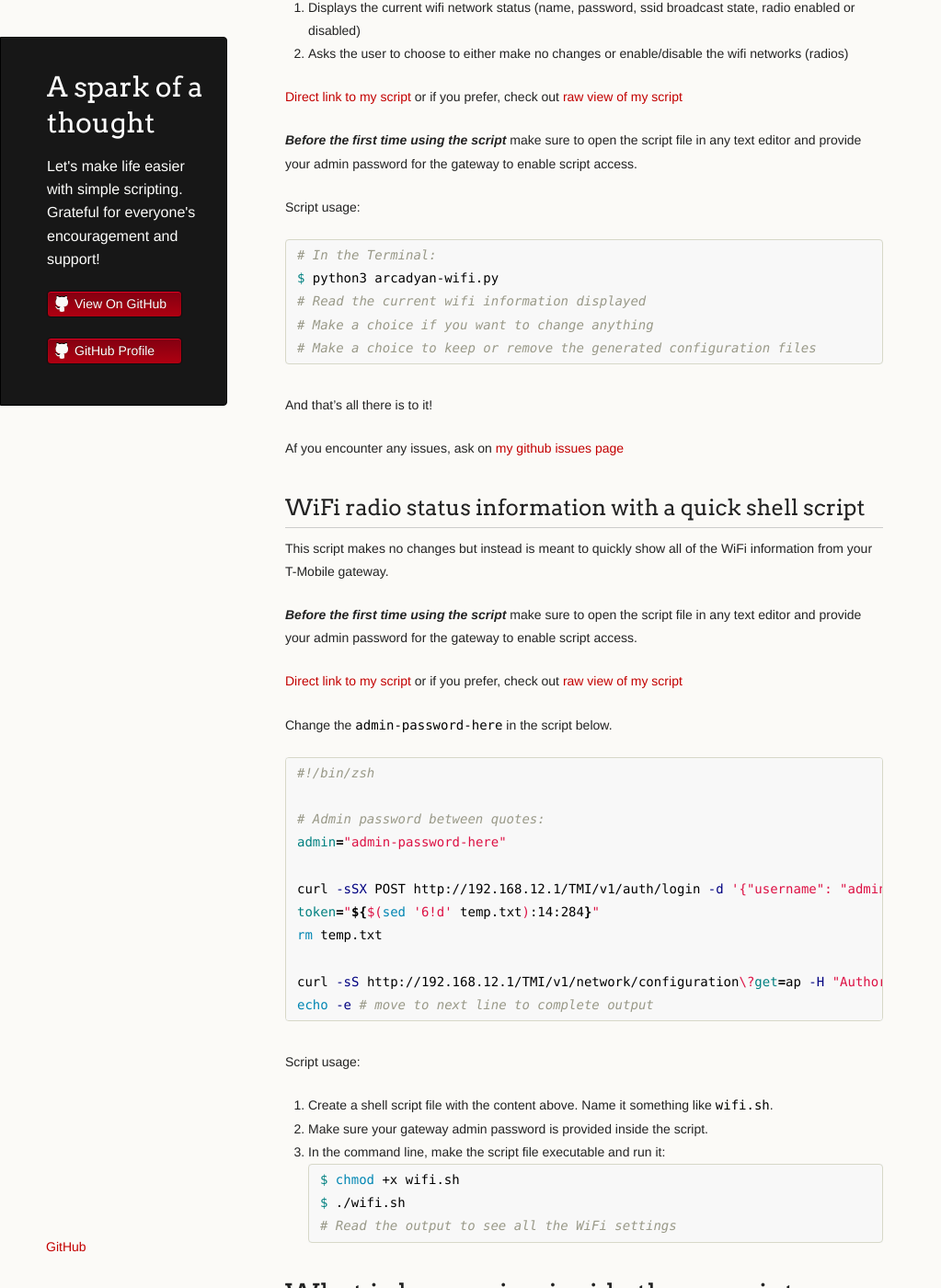
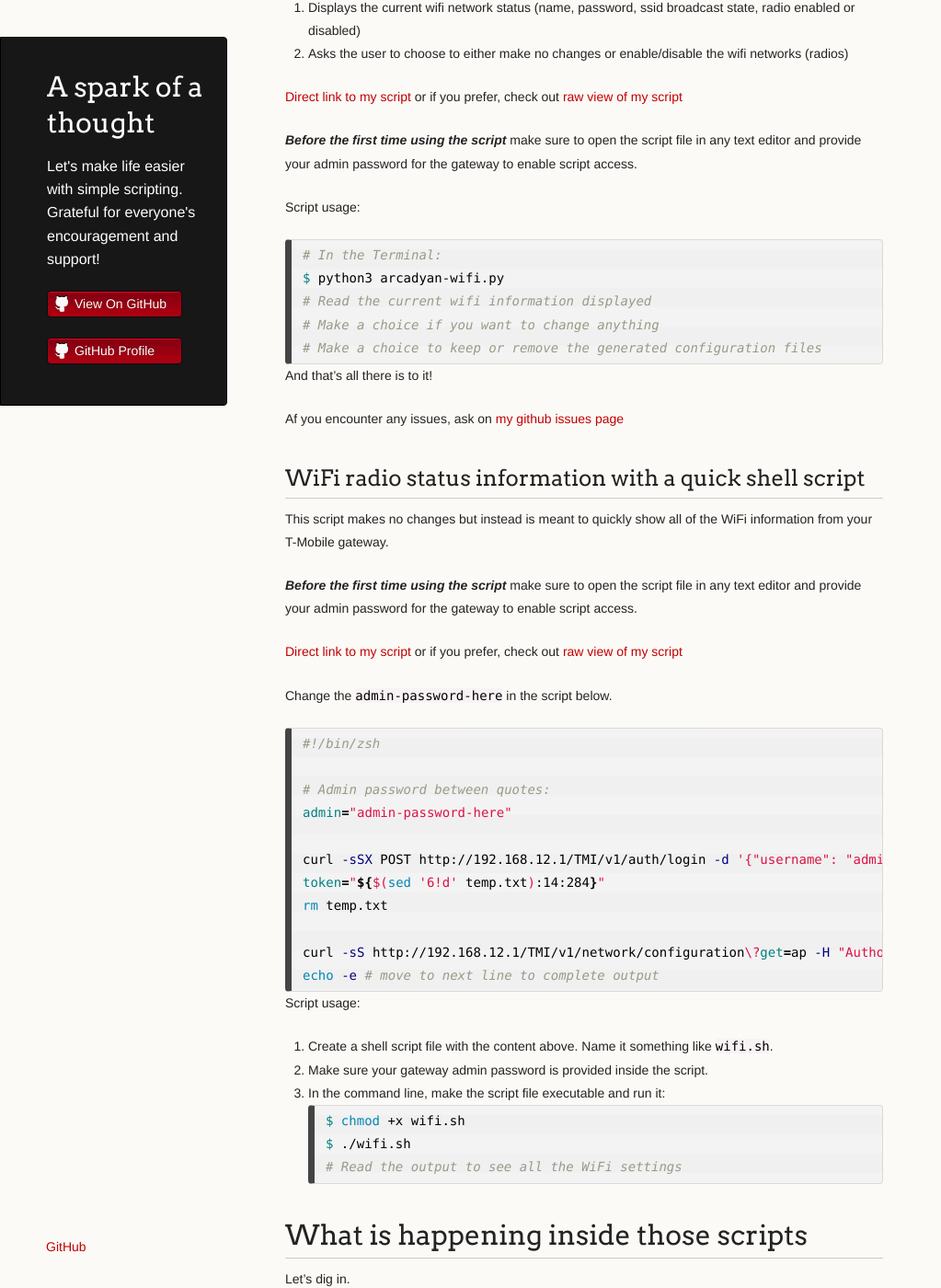
Before and after one commit to verityj/verityj.github.io, a Jekyll site: the page built from docs/index.md, in a window 1280 px wide and 1400 px high, scrolled down 387 px. Shown: the whole window at 92% size, without its empty margins (0-1023 px from the left). Built offline with Jekyll 4.4.1, drawn with Linux system fonts in a browser that asks for light colours; our own code applies the rules of GitHub Pages for plain Markdown files.

Commit message:
Update style.scss

```diff
--- a/docs/assets/css/style.scss
+++ b/docs/assets/css/style.scss
@@ -1,4 +1,69 @@
 ---
 ---
 
+/* --- Code blocks --- */
+/* from https://github.com/daattali/beautiful-jekyll/blob/master/assets/css/beautifuljekyll.css */
+
+code {
+  padding: 0.125rem 0.25rem;
+  color: #c7254e;
+  background-color: #f9f2f4;
+  border-radius: 0.25rem;
+}
+
+pre code {
+  padding: 0;
+  background-color: transparent;
+  border-radius: 0;
+}
+
+pre {
+  font-size: 0.875rem;
+  line-height: 1.5em;
+  border-radius: 0.25rem;
+  padding: 0.59375rem;
+}
+.highlight pre {
+  border: none;
+  background: none;
+  margin: 0;
+}
+.highlight > pre {
+  background-image: linear-gradient(
+    rgba(0,0,0,0.03), rgba(0,0,0,0.03) 1.5em, rgba(0,0,0,0.02) 1.5em, rgba(0,0,0,0.02) 3em);
+  background-size: auto 3em;
+  background-position-y: 0.625rem;
+  border: 1px solid rgba(0,0,0,0.1);
+  border-left: 0.4375rem solid #444;
+}
+.highlight > pre:not([class~="highlight"]) { /* code block with line number */
+  padding: 0;
+}
+.highlight table,
+.highlight tr,
+.highlight td { /* to be removed after fixing table styles */
+  border: none;
+  background: none;
+  padding: 0;
+  margin: 0;
+}
+.highlight pre.lineno {
+  color: rgba(0,0,0,0.3);
+  border-radius: 0;
+  border-right: 2px solid #444;
+}
+
+/* Make line numbers unselectable: excludes line numbers from copy-paste user ops */
+.lineno {
+  -webkit-user-select: none;
+     -moz-user-select: none;
+      -ms-user-select: none;
+          user-select: none;
+}
+.lineno::selection, .lineno::-moz-selection {
+  background: none;
+}
+
+
+
 @import 'jekyll-theme-dinky';
```
